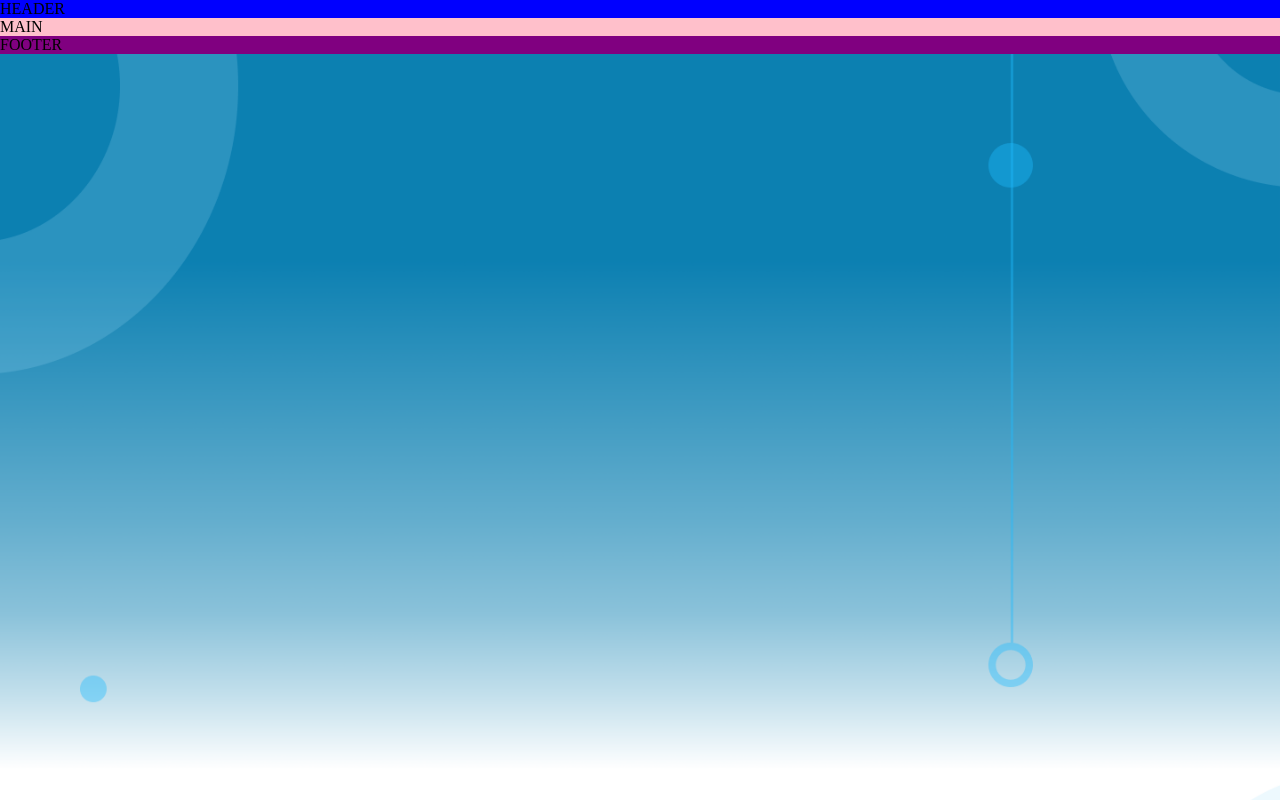
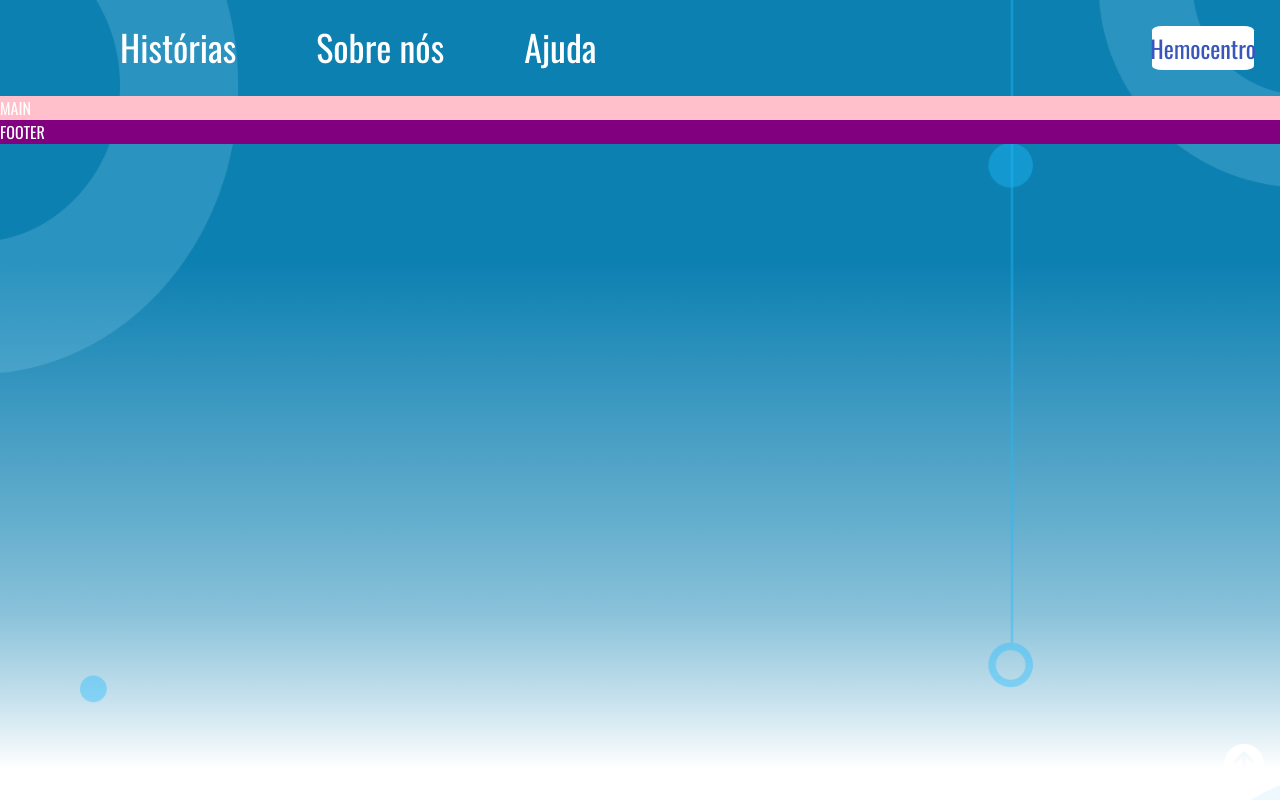
Before and after one commit to Genivania/WEB-SITE, a plain HTML site: page index.html in a window 1280 px wide. Drawn offline with nearby package versions, Linux system fonts and the light colour scheme.

Commit message:
header ok

```diff
--- /dev/null
+++ b/css/menu.css
@@ -0,0 +1,37 @@
+.menu {
+    height: 100%;
+    width: 90%;
+    display: flex;
+    flex-direction: row;
+    padding: 20px;
+    padding-left: 120px;
+    gap: 80px;
+}
+
+.menu li{
+    border-bottom: 3px solid transparent;
+    transition: border-color .5s;
+
+}
+.menu li:hover{
+    border-bottom: 3px solid white;
+}
+
+.button{
+    display: flex;
+    align-items: center;
+    justify-content: center;
+    height: 45%;
+    width: 8%;
+    background-color: rgb(255, 255, 255);
+    color: #3956BD ;
+    border: none;
+    border-radius: 10%;
+    font-family: 'Oswald', sans-serif;
+    font-size: 1.5rem;
+}
+
+button:hover {
+    background-color: #3956BD;
+    color: #ffffff;
+  }
--- a/css/style.css
+++ b/css/style.css
@@ -1,11 +1,19 @@
+html{
+    scroll-behavior:smooth;
+}
 body{
     display: grid;
     background-repeat: no-repeat;
     background-size: cover;
     background-image: url(/img/PAG_WEB.png);
+    color: white;
+    font-family: 'Oswald', sans-serif;
 }
 header{
-    background-color: blue;
+    display: flex;
+    font-size: 4.5vh;
+    z-index: 999;
+    align-items: center;
 }
 main{
     background-color: pink;
@@ -17,3 +25,16 @@ footer{
 #root {
     height: 100%;
 }
+
+.voltar{
+    position: fixed;
+    right: 16px;
+    bottom: 16px;
+    display: grid;
+    place-content: center;
+    font-size: 2.5rem;
+    transition: all .5s;
+}
+.voltar:hover{
+    color: blue;
+}
--- a/index.html
+++ b/index.html
@@ -7,15 +7,41 @@
     <link rel="icon" href="/img/logo_pequeno.png">
     <link rel="stylesheet" href="/css/reset.css">
     <link rel="stylesheet" href="/css/style.css">
+    <link rel="stylesheet" href="/css/menu.css">
+    <link rel="preconnect" href="https://fonts.googleapis.com">
+<link rel="preconnect" href="https://fonts.gstatic.com" crossorigin>
+<link href="https://fonts.googleapis.com/css2?family=Oswald:wght@200;300;400;500;600;700&display=swap" rel="stylesheet">
+<script src="https://kit.fontawesome.com/2d6749a5d4.js" crossorigin="anonymous"></script>
 </head>
 <body>
 
     <header>
-HEADER
+            <ul class="menu">
+                <li>
+                    <a href="#historias">Histórias</a>
+                </li>
+                <li>
+                    <a href="#sobre-nos">Sobre nós</a>
+                </li>
+                <li>
+                    <a href="#ajuda">Ajuda</a>
+                </li>
+
+            </ul>
+
+
+
+            <button class="button">Hemocentro</button>
+
     </header>
 
     <main>
         MAIN
+        <a href="#" class="voltar">
+            <i class="fas fa-arrow-circle-up"></i>
+        </a>
+
+
     </main>
 
     <footer>
```
Also changed, not shown: img/apple.png (added), img/celular.png (added), img/google-play.png (added).
